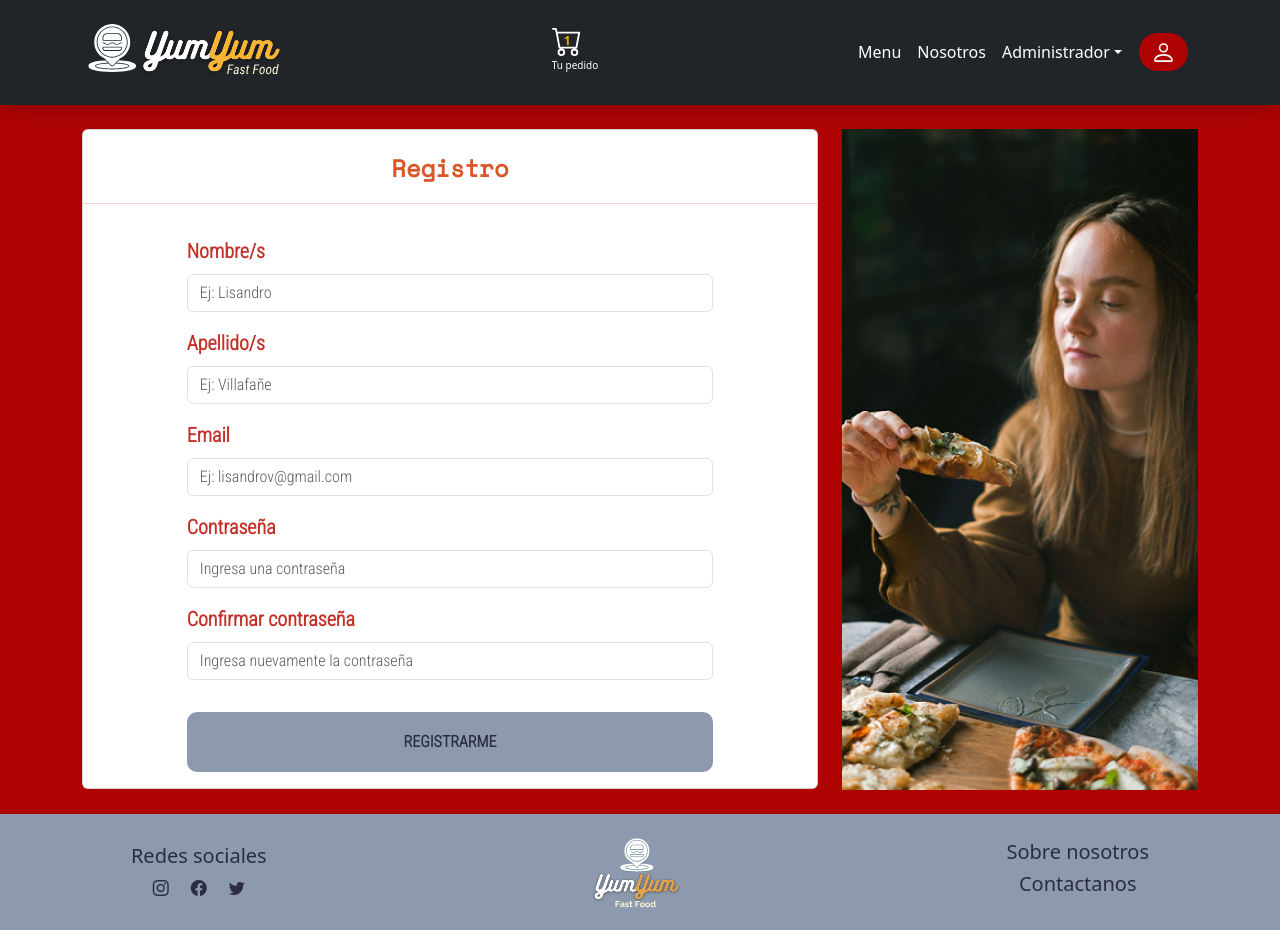
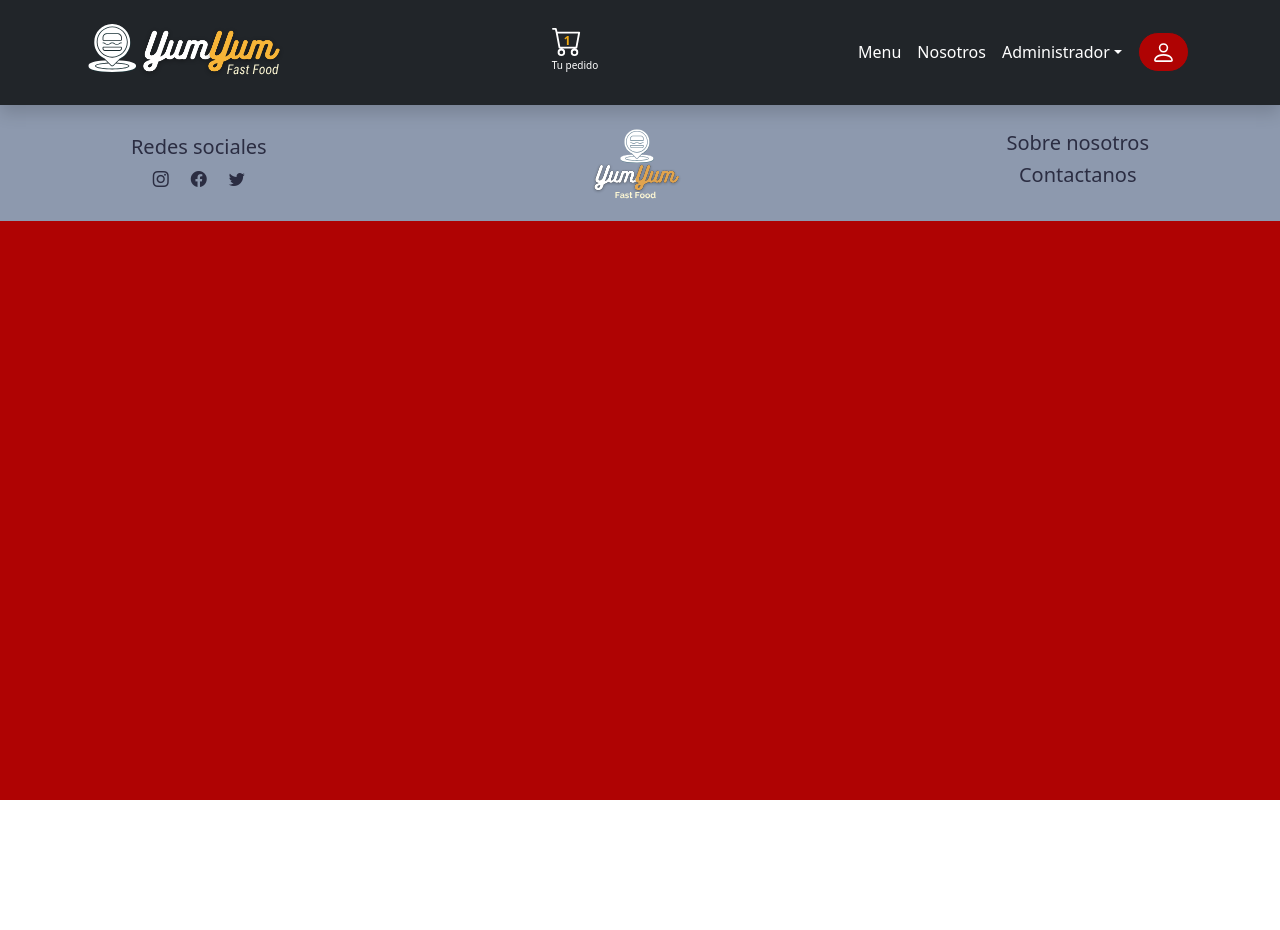
Before and after one commit to lourdesgarciafyl/PF-YumYum-frontend, a React (Vite) app: page / in a window 1280 px wide. After the commit the page ends 800 px from the top, so only its background shows below. Built offline with nearby package versions, Linux system fonts and the light colour scheme; no server answers.

Commit message:
se limpia app jsx

```diff
--- a/src/App.jsx
+++ b/src/App.jsx
@@ -2,14 +2,12 @@ import "bootstrap/dist/css/bootstrap.min.css";
 import "./App.css";
 import Footer from "./components/common/Footer";;
 import Navegacion from "./components/common/Navegacion"
-import Registro from "./components/views/Registro";
 
 function App() {
   return (
     <>
 
           <Navegacion></Navegacion>
-         <Registro></Registro>
           <Footer></Footer>
     </>
   );
```
